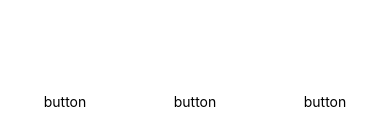
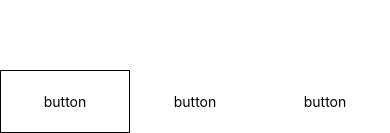
Before and after one commit to evanwatterud/HappyTrees, a React Native app: screen / in a window 390 px wide. Shown: the part 711-844 px from the top of the page. Built offline with nearby package versions, Linux system fonts and the light colour scheme.

Commit message:
fixed button view sizes

```diff
--- a/components/SelectionBar.js
+++ b/components/SelectionBar.js
@@ -14,23 +14,17 @@ export default class SelectionBar extends React.Component {
   render() {
     return (
       <View style={styles.barContainer}>
-        <SelectionButton onSelection={this.handleSelection} selectionType='square' />
-        <SelectionButton onSelection={this.handleSelection} selectionType='circle' />
-        <SelectionButton onSelection={this.handleSelection} selectionType='triangle' />
+        <SelectionButton onSelection={this.handleSelection} selectionType='square' pressStatus={true} />
+        <SelectionButton onSelection={this.handleSelection} selectionType='circle' pressStatus={false} />
+        <SelectionButton onSelection={this.handleSelection} selectionType='triangle' pressStatus={false} />
       </View>
     )
   }
 }
 
 const styles = StyleSheet.create({
-  infoText: {
-    fontWeight: 'bold',
-  },
-
   barContainer: {
     flex: 1,
-    flexDirection: 'row',
-    justifyContent: 'space-around',
-    alignItems: 'center'
+    flexDirection: 'row'
   }
 });
--- a/components/SelectionButton.js
+++ b/components/SelectionButton.js
@@ -1,5 +1,5 @@
 import React from 'react';
-import { Text, View, StyleSheet, TouchableHighlight } from 'react-native';
+import { Text, View, StyleSheet, TouchableHighlight, Dimensions } from 'react-native';
 
 export default class SelectionButton extends React.Component {
   constructor(props) {
@@ -12,7 +12,7 @@ export default class SelectionButton extends React.Component {
         activeOpacity={1}
         underlayColor='white'
         onPress={() => this.props.onSelection(this.props.selectionType) } >
-        <View style={this.props.pressStatus ? styles.ButtonDown : styles.playButtonUp} >
+        <View style={this.props.pressStatus ? styles.buttonDown : styles.buttonUp} >
           <Text style={this.props.pressStatus ? styles.playTextDown : styles.playTextUp}>button</Text>
         </View>
       </TouchableHighlight>
@@ -21,12 +21,19 @@ export default class SelectionButton extends React.Component {
 }
 
 const styles = StyleSheet.create({
-  infoText: {
-    fontWeight: 'bold',
+  buttonDown: {
+    flex: 1,
+    width: Dimensions.get('window').width/3,
+    justifyContent: 'center',
+    alignItems: 'center',
+    borderWidth: 1,
+    borderColor: 'black'
   },
 
-  barContainer: {
-    flexDirection: 'row',
-    justifyContent: 'space-around'
+  buttonUp: {
+    flex: 1,
+    width: Dimensions.get('window').width/3,
+    justifyContent: 'center',
+    alignItems: 'center',
   }
 });
```
